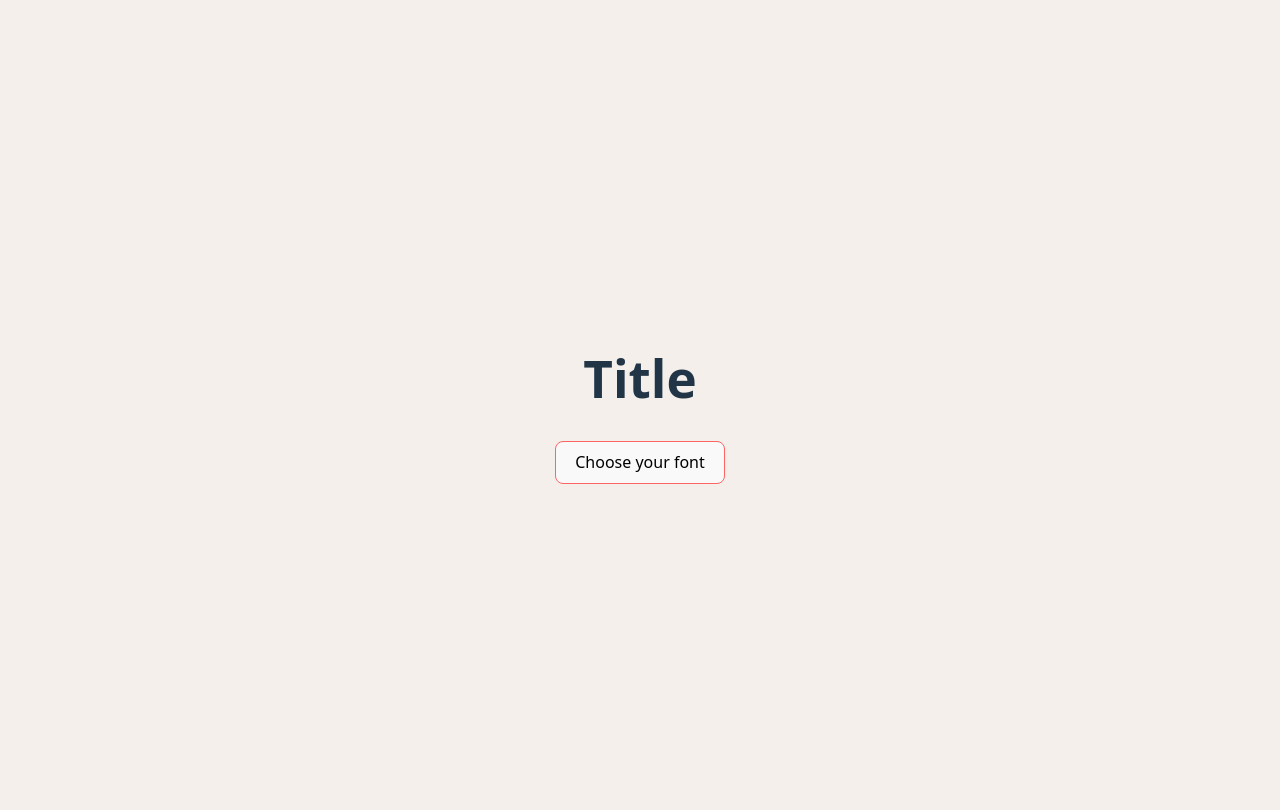
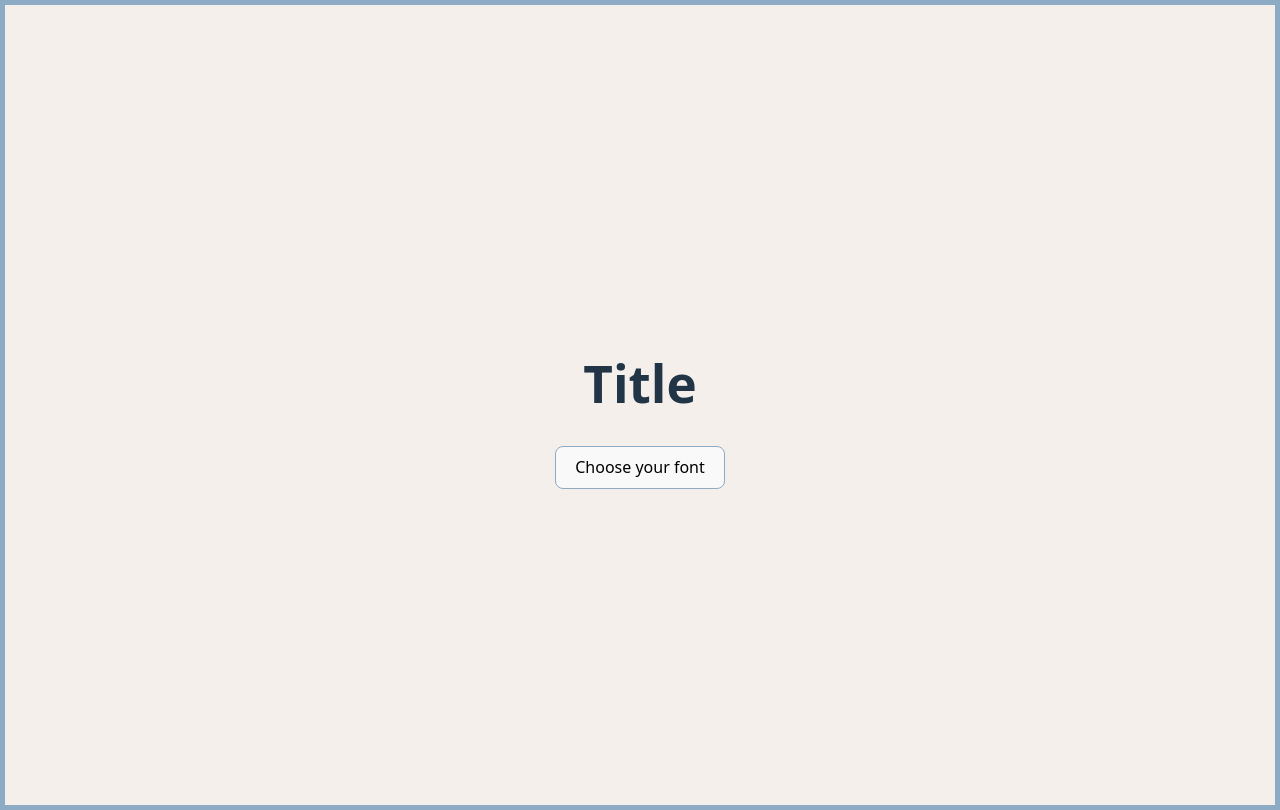
Before and after one commit to annadle/WWW, a React (Vite) app: page / in a window 1280 px wide. In both pictures the pointer is over the button "Choose your font". Built offline with nearby package versions, Linux system fonts and the light colour scheme.

Commit message:
Changed colours and fixed break

```diff
--- a/src/App.tsx
+++ b/src/App.tsx
@@ -14,6 +14,7 @@ function App() {
         {open && (
           <div className="dropdown-content">
             <a href="#">Open Dyslexic</a>
+            <br />
             <a href="#">Arial</a>
           </div>
         )}
--- a/src/index.css
+++ b/src/index.css
@@ -17,6 +17,7 @@ a {
   font-weight: 500;
   color: #646cff;
   text-decoration: inherit;
+
 }
 a:hover {
   color: #535bf2;
@@ -47,7 +48,7 @@ button {
   transition: border-color 0.25s;
 }
 button:hover {
-  border-color: #ff6464;
+  border-color: #8EABC5;
 }
 button:focus,
 button:focus-visible {
@@ -58,9 +59,10 @@ button:focus-visible {
   :root {
     color: #213547;
     background-color: #F5EFEB;
+    border: 5px solid #8EABC5;
   }
   a:hover {
-    color: #747bff;
+    color: #8EABC5;
   }
   button {
     background-color: #f9f9f9;
```
